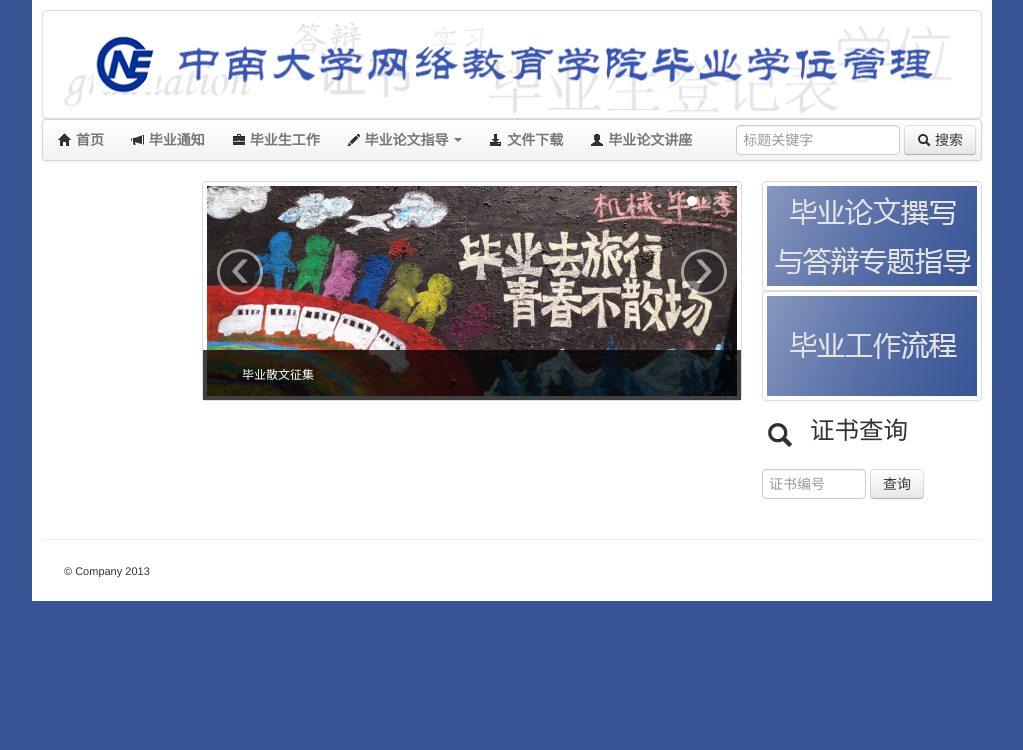
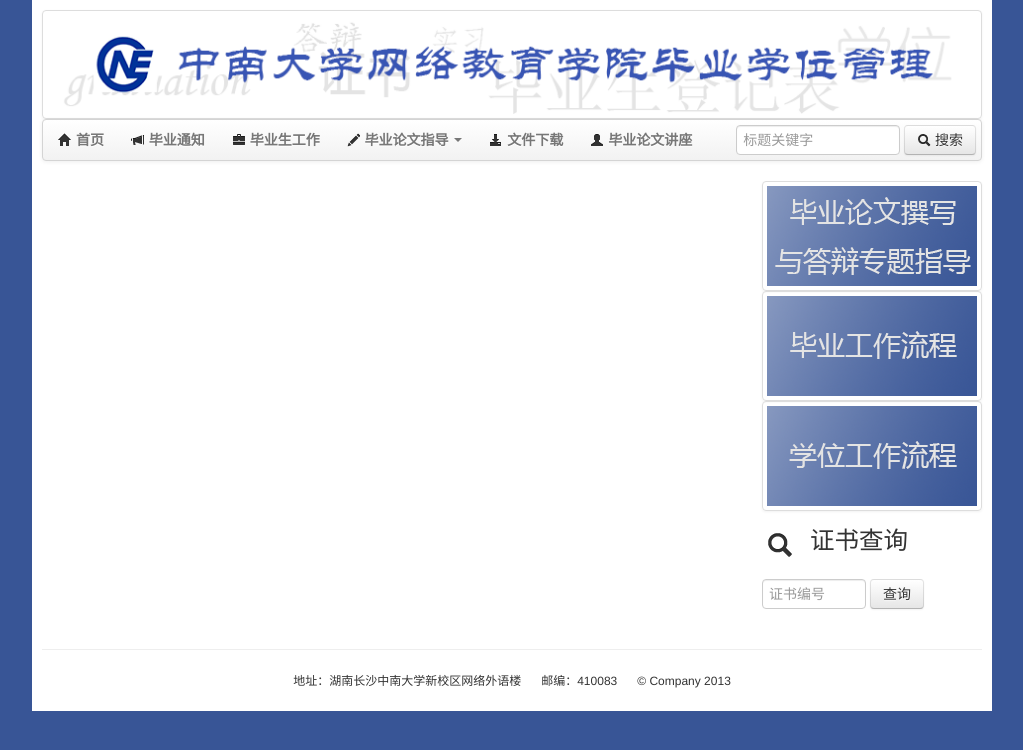
Before and after one commit to murmures/graduation, a CakePHP app: template app/View/Elements/widget/slide.ctp in a window 1280 px wide. Shown: the top 750 px of the page, without its empty margins (128-1151 px from the left). Run offline with PHP 8.4 and a stand-in for CakePHP, Linux system fonts and the light colour scheme; the template is opened without the code that fills it, so the values that code supplies are empty; some libraries are stand-ins or nearby versions.

Commit message:
Minor change

```diff
--- /dev/null
+++ b/app/Model/Slide.php
@@ -0,0 +1,4 @@
+<?php
+class Slide extends AppModel {
+
+}
--- a/app/View/Elements/struct/footer.ctp
+++ b/app/View/Elements/struct/footer.ctp
@@ -1 +1,3 @@
-<p class="font11">&copy; Company 2013</p>
+<div id="footer">
+	<p class="font12">地址：湖南长沙中南大学新校区网络外语楼&nbsp;&nbsp;&nbsp;&nbsp;&nbsp;&nbsp;邮编：410083&nbsp;&nbsp;&nbsp;&nbsp;&nbsp;&nbsp;&copy; Company 2013</p>
+</div>
--- a/app/View/Elements/struct/right-sidebar.ctp
+++ b/app/View/Elements/struct/right-sidebar.ctp
@@ -3,6 +3,9 @@
 </div>
 <div>
   <a href="#" class="thumbnail"><?php echo $this->Html->image('link2.png', array('alt' => '', 'width'=>'210', 'height' => '100'));?></a>
+</div>
+<div>
+  <a href="#" class="thumbnail"><?php echo $this->Html->image('link3.png', array('alt' => '', 'width'=>'210', 'height' => '100'));?></a>
 </div>
 <div>
   <h3><i class='glyphicons-icon black search'></i>证书查询</h3>
--- a/app/View/Elements/widget/slide.ctp
+++ b/app/View/Elements/widget/slide.ctp
@@ -1,31 +1,23 @@
+<?php if (!empty($slides)): ?>
 <div id="myCarousel" class="carousel slide">
   <ol class="carousel-indicators">
-    <li data-target="#myCarousel" data-slide-to="0" class="active"></li>
-    <li data-target="#myCarousel" data-slide-to="1"></li>
-    <li data-target="#myCarousel" data-slide-to="2"></li>
+  	<?php foreach($slides as $key=>$slide):?>
+  		<li data-target="#myCarousel" data-slide-to="<?php echo $key;?>" class="<?php echo $key==0?"active":''?>"></li>
+  	<?php endforeach; ?>
   </ol>
   <!-- Carousel items -->
   <div class="carousel-inner">
-  	<div class="item thumbnail active">
-  		<a href="#"><?php echo $this->Html->image('flash1.png', array('alt' => '', 'width'=>'530', 'height' => '210'));?></a>
-      <div class="carousel-caption">
-        <p class="font12">毕业散文征集</p>
-      </div>
-    </div>
-    <div class="item thumbnail">
-  		<a href="#"><?php echo $this->Html->image('flash2.png', array('alt' => '', 'width'=>'530', 'height' => '210'));?></a>
-      <div class="carousel-caption">
-        <p class="font12">优秀毕业生评选</p>
-      </div>
-    </div>
-    <div class="item thumbnail">
-  		<a href="#"><?php echo $this->Html->image('flash3.png', array('alt' => '', 'width'=>'530', 'height' => '210'));?></a>
-      <div class="carousel-caption">
-        <p class="font12">举行答辩工作的通知</p>
-      </div>
-    </div>
+  	<?php foreach($slides as $key=>$slide):?>
+  		<div class="item thumbnail <?php echo $key==0?"active":''?>">
+	  		<a href="<?php echo $this->Html->url($slide["Slide"]["href"]);?>"><?php echo $this->Html->image($slide["Slide"]["slide"], array('alt' => '', 'width'=>'530', 'height' => '210'));?></a>
+	      <div class="carousel-caption">
+	        <p class="font12"><?php echo $slide["Slide"]["title"]; ?></p>
+	      </div>
+	    </div>
+  	<?php endforeach; ?>
   </div>
   <!-- Carousel nav -->
   <a class="carousel-control left" href="#myCarousel" data-slide="prev">&lsaquo;</a>
   <a class="carousel-control right" href="#myCarousel" data-slide="next">&rsaquo;</a>
 </div>
+<?php endif; ?>
--- a/app/webroot/css/app.custom.css
+++ b/app/webroot/css/app.custom.css
@@ -26,8 +26,16 @@ body {
 	padding-bottom: 25px;
 }
 
-p	{
+.span7 p	{
 	text-indent: 2em;
+}
+
+#footer p {
+	text-align: center;
+}
+
+.article-title h4 {
+	text-align: center;
 }
 
 #tags ul {
```
Also changed, not shown: app/Controller/ArticlesController.php (+30 -13 lines), app/View/Articles/faq.ctp (added, +10 -0 lines), app/View/Elements/sidebar/faq.ctp (+4 -5 lines), app/webroot/img/link3.png (added).
